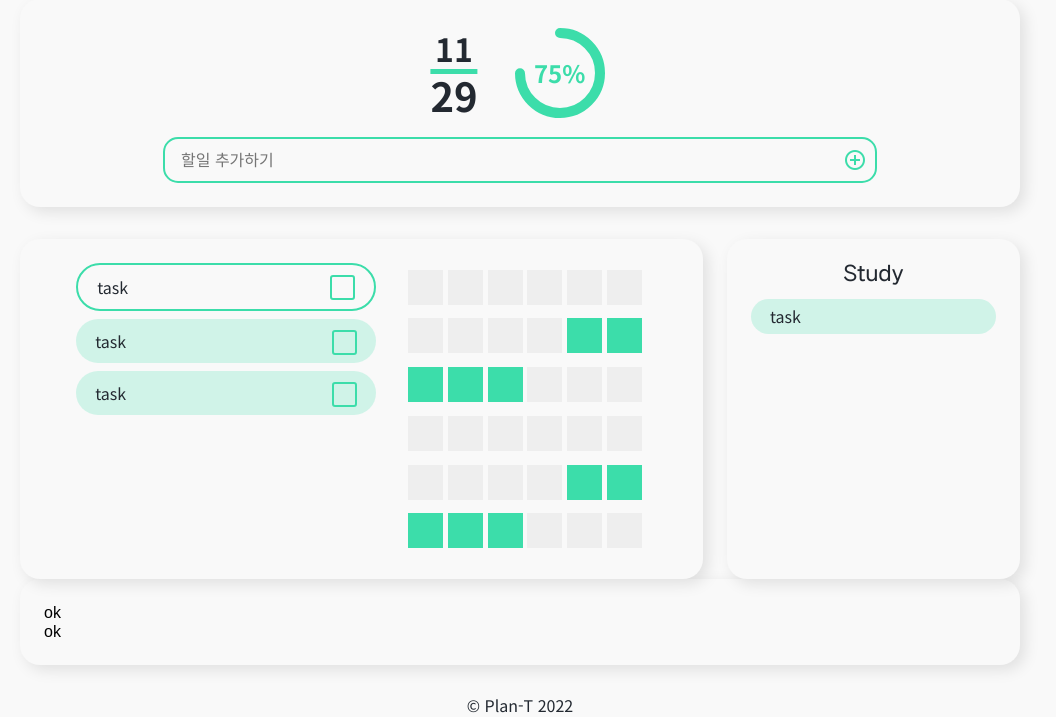
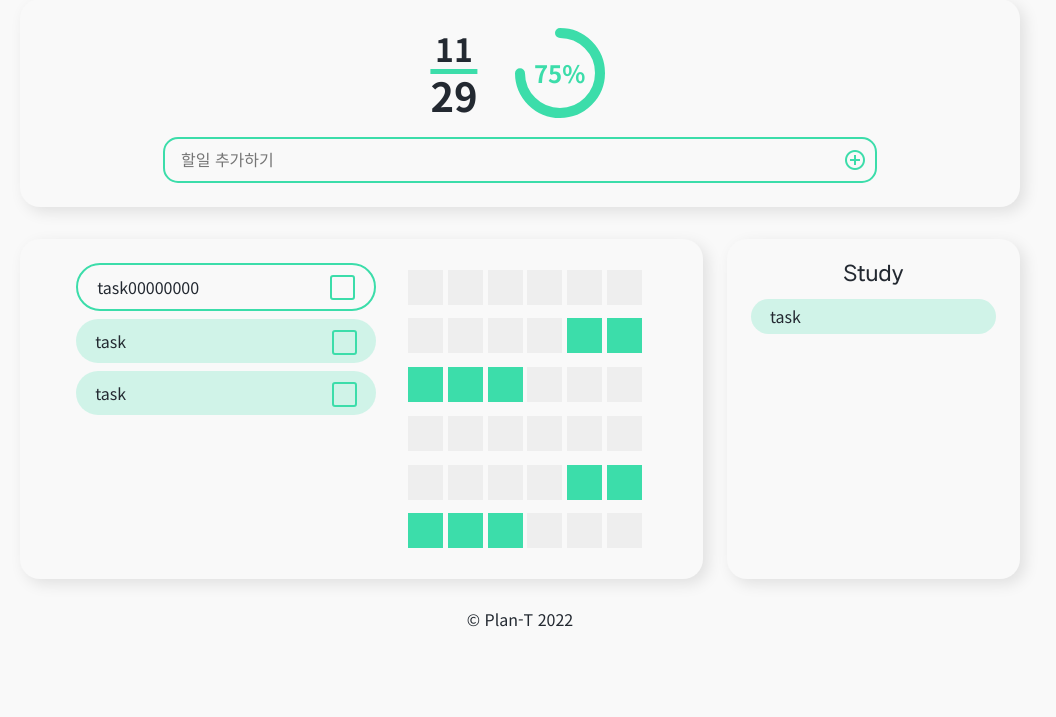
Before and after one commit to wdahlia/Plan-T, a Django app: template templates/todos/complete/today_main.html in a window 1280 px wide. Shown: the part 177-894 px from the top of the page, without its empty margins (120-1176 px from the left). After the commit the page ends 804 px from the top, so only its background shows below. Run offline with Django 3.2, Linux system fonts and the light colour scheme; the template is opened without the code that fills it, so the values that code supplies are empty; grey boxes labelled with a size stand in for pictures from a placeholder-image service; some libraries are stand-ins or nearby versions.

Commit message:
templates: today_main.html 수정

```diff
--- a/static/script/script.js
+++ b/static/script/script.js
@@ -51,3 +51,103 @@ try {
 } catch {
 
 }
+
+try {
+    // const toggleBtn = document.querySelector('.btn-plus');
+    // const todaySection = document.querySelector('.today-section');
+    // toggleBtn.addEventListener('click', function () {
+    //     todaySection.classList.toggle('show');
+    // });
+
+    let slideUp = (target, duration = 500) => {
+        target.style.transitionProperty = "height, margin, padding";
+        target.style.transitionDuration = duration + "ms";
+        target.style.boxSizing = "border-box";
+        target.style.height = target.offsetHeight + "px";
+        target.offsetHeight;
+        target.style.overflow = "hidden";
+        target.style.height = 0;
+        target.style.paddingTop = 0;
+        target.style.paddingBottom = 0;
+        target.style.marginTop = 0;
+        target.style.marginBottom = 0;
+        window.setTimeout(() => {
+            target.style.display = "none";
+            target.style.removeProperty("height");
+            target.style.removeProperty("padding-top");
+            target.style.removeProperty("padding-bottom");
+            target.style.removeProperty("margin-top");
+            target.style.removeProperty("margin-bottom");
+            target.style.removeProperty("overflow");
+            target.style.removeProperty("transition-duration");
+            target.style.removeProperty("transition-property");
+            //alert("!");
+        }, duration);
+    };
+    let slideDown = (target, duration = 500) => {
+        target.style.removeProperty("display");
+        let display = window.getComputedStyle(target).display;
+
+        if (display === "none") display = "block";
+
+        target.style.display = display;
+        let height = target.offsetHeight;
+        target.style.overflow = "hidden";
+        target.style.height = 0;
+        target.style.paddingTop = 0;
+        target.style.paddingBottom = 0;
+        target.style.marginTop = 0;
+        target.style.marginBottom = 0;
+        target.offsetHeight;
+        target.style.boxSizing = "border-box";
+        target.style.transitionProperty = "height, margin, padding";
+        target.style.transitionDuration = duration + "ms";
+        target.style.height = height + "px";
+        target.style.removeProperty("padding-top");
+        target.style.removeProperty("padding-bottom");
+        target.style.removeProperty("margin-top");
+        target.style.removeProperty("margin-bottom");
+        window.setTimeout(() => {
+            target.style.removeProperty("height");
+            target.style.removeProperty("overflow");
+            target.style.removeProperty("transition-duration");
+            target.style.removeProperty("transition-property");
+        }, duration);
+    };
+    let slideToggle = (target, duration = 500) => {
+        if (window.getComputedStyle(target).display === "none") {
+            return slideDown(target, duration);
+        } else {
+            return slideUp(target, duration);
+        }
+    };
+
+    // ====
+
+    let speedAnimation = 400;
+    let target = document.querySelector('.today-section');
+
+    let slideBtnClick = (cl, sl) =>
+        document
+            .querySelector(cl)
+            .addEventListener("click", () => sl(target, speedAnimation));
+
+    slideBtnClick(".btn-plus", slideToggle);
+
+
+} catch { }
+try {
+    const tasks = document.querySelectorAll('.task');
+    const taskMenu = function (e) {
+        e.preventDefault();
+        // console.log(this.childNodes[1]);
+        // console.log(this.childNodes[3]);
+        this.childNodes[1].classList.toggle('activate');
+        this.childNodes[3].classList.toggle('activate');
+
+    }
+    tasks.forEach(task => {
+        task.addEventListener('click', taskMenu);
+    })
+
+} catch { }
--- a/static/styles/today.css
+++ b/static/styles/today.css
@@ -141,9 +157,13 @@
 	margin-right: 1.5rem;
 	width: 70%;
 }
+
 /* task timetable */
 #today .today-task-list {
 	margin-right: 2rem;
+}
+#today .today-task-list .task {
+	position: relative;
 }
 #today .today-task-list .task,
 #week .task-list .task {
--- a/templates/base.html
+++ b/templates/base.html
@@ -21,6 +21,7 @@
     <link rel="stylesheet" href="{% static 'styles/main.css' %}">
     <link rel="stylesheet" href="{% static 'styles/accounts.css' %}">
     <link rel="stylesheet" href="{% static 'styles/today.css' %}">
+    <link rel="stylesheet" href="{% static 'styles/create_today.css' %}">
     <script src="{% static 'script/script.js' %}" defer></script>
     <title>Plan-T</title>
 </head>
--- a/templates/todos/complete/today_main.html
+++ b/templates/todos/complete/today_main.html
@@ -37,21 +37,44 @@
         </span>
       </form>
     </div>
+
+    <section class="today-section">
+      <div class="today-task-add-spec">
+        <!-- today todo Form -->
+        <form action="" method="post" id="today-form">
+          <input type="text" name="" value="task title" class="today_task-title">
+          <div class="keyword-box"><span>keyword</span></div>
+          <textarea name="" class="today_task-textarea" cols="30" rows="10"></textarea>
+          <input type="file" name="" class="today_task-img" id="">
+          <div class="btn-area">
+            <button type="submit" class="btn">할일 추가</button>
           </div>
+        </form>
+      </div>
+    </section>
+  </div>
+
+
   <div class="box-area">
     <div class="box today-task-area">
       <ul class="today-task-list">
         <li class="task activate">
-            <p class="task-cont">task</p>
+          <a class="task-btn btn-edit">수정</a>
+          <a class="task-btn btn-del">삭제</a>
+          <p class="task-cont">task00000000</p>
           <input type="checkbox" name="task-chb1" id="task-chb1">
           <label for="task-chb1" class="task-chb"></label>
         </li>
         <li class="task">
+          <a class="task-btn btn-edit">수정</a>
+          <a class="task-btn btn-del">삭제</a>
           <p class="task-cont">task</p>
           <input type="checkbox" name="task-chb2" id="task-chb2">
           <label for="task-chb2" class="task-chb"></label>
         </li>
         <li class="task">
+          <a class="task-btn btn-edit">수정</a>
+          <a class="task-btn btn-del">삭제</a>
           <p class="task-cont">task</p>
           <input type="checkbox" name="task-chb3" id="task-chb3">
           <label for="task-chb3" class="task-chb"></label>
@@ -121,7 +144,7 @@
     </div>
   </div>
 
-    {% comment %} 수정예정 {% endcomment %}
+  <!-- {% comment %} 수정예정 {% endcomment %}
   <div class="box">
     <form action="{% url 'todos:create' %}" method="POST">
       {% csrf_token %}
@@ -144,7 +167,7 @@
         {{ timetable.end }}</p>
       {% endfor %}
     </div>
-    </div>
+  </div> -->
 
 </div>
 {% endblock body %}
```
Also changed, not shown: other parts of static/styles/today.css (+55 -0 lines). Lines whose indentation alone changed are shown as unchanged.
